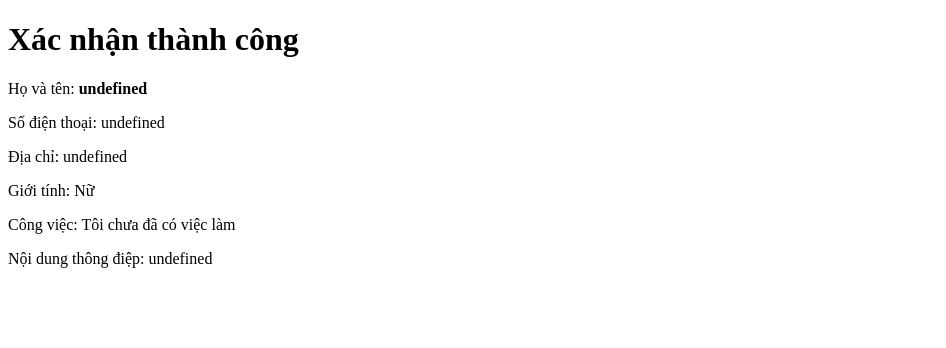
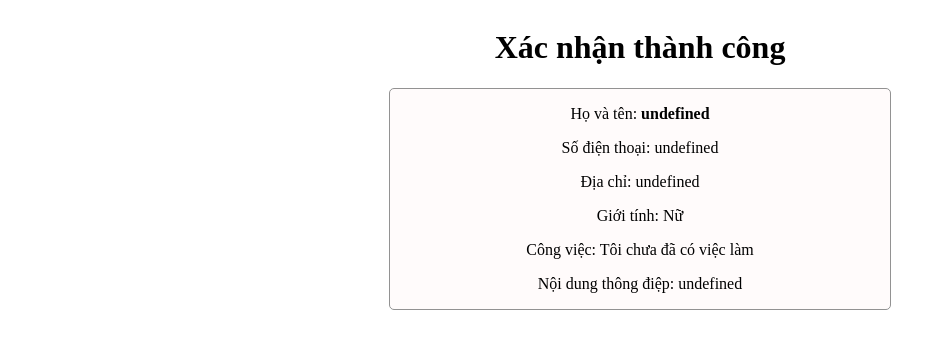
Before and after one commit to Nguyen063/ptwkd, a plain HTML site: page html/sever.html in a window 1280 px wide. Shown: the whole page, without its empty margins (0-946 px from the left). Drawn offline with Linux system fonts and the light colour scheme.

Commit message:
Update sever.html

```diff
--- a/html/sever.html
+++ b/html/sever.html
@@ -5,7 +5,7 @@
     <meta http-equiv="X-UA-Compatible" content="IE=edge">
     <meta name="viewport" content="width=device-width, initial-scale=1.0">
     <title>Server</title>
-    <link rel="stylesheet" href="../Câu 1/cau1.css">
+    <link rel="stylesheet" href="../css/cau1.css">
     <script>
         function getUrlParams() {
             var params = {};
```
